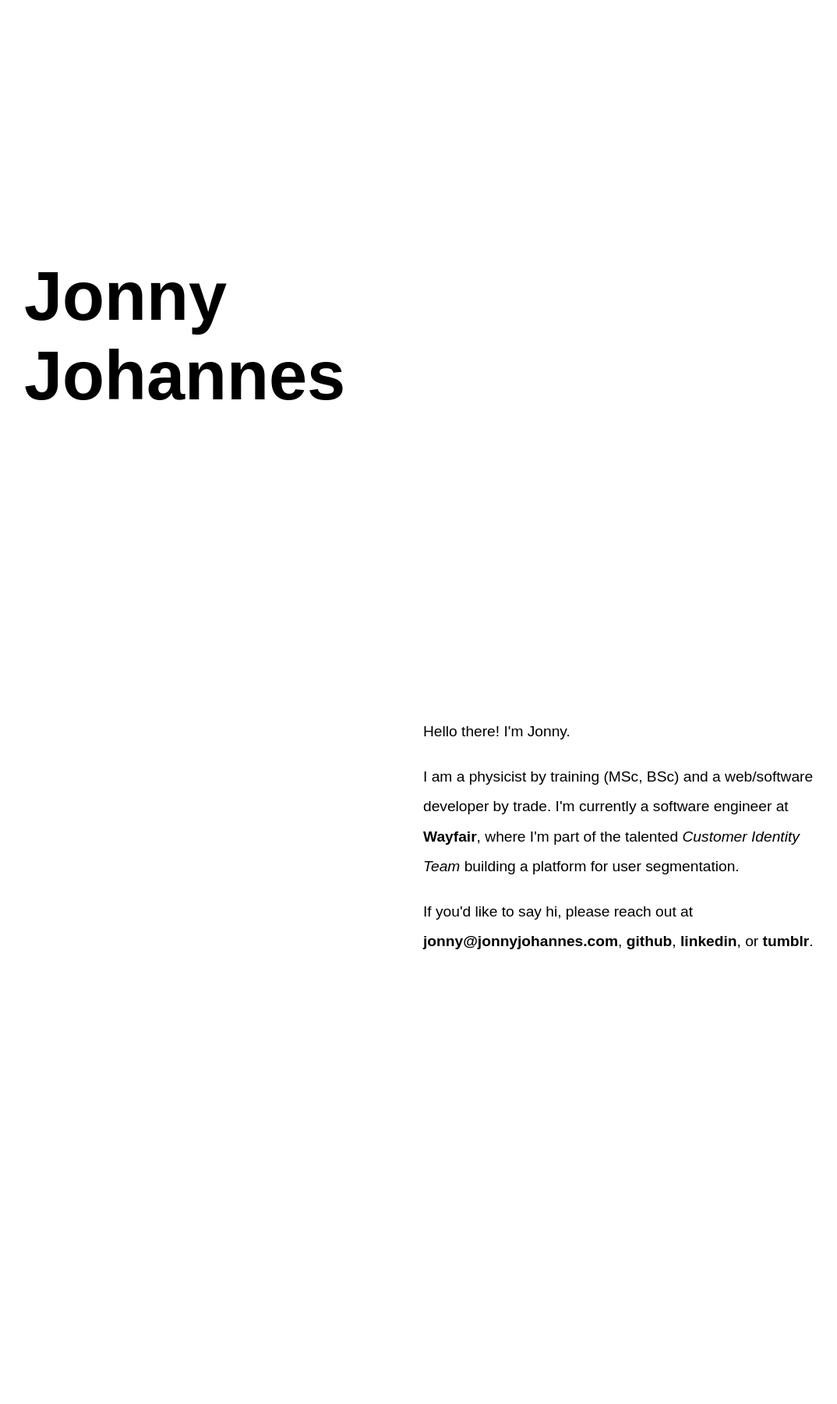
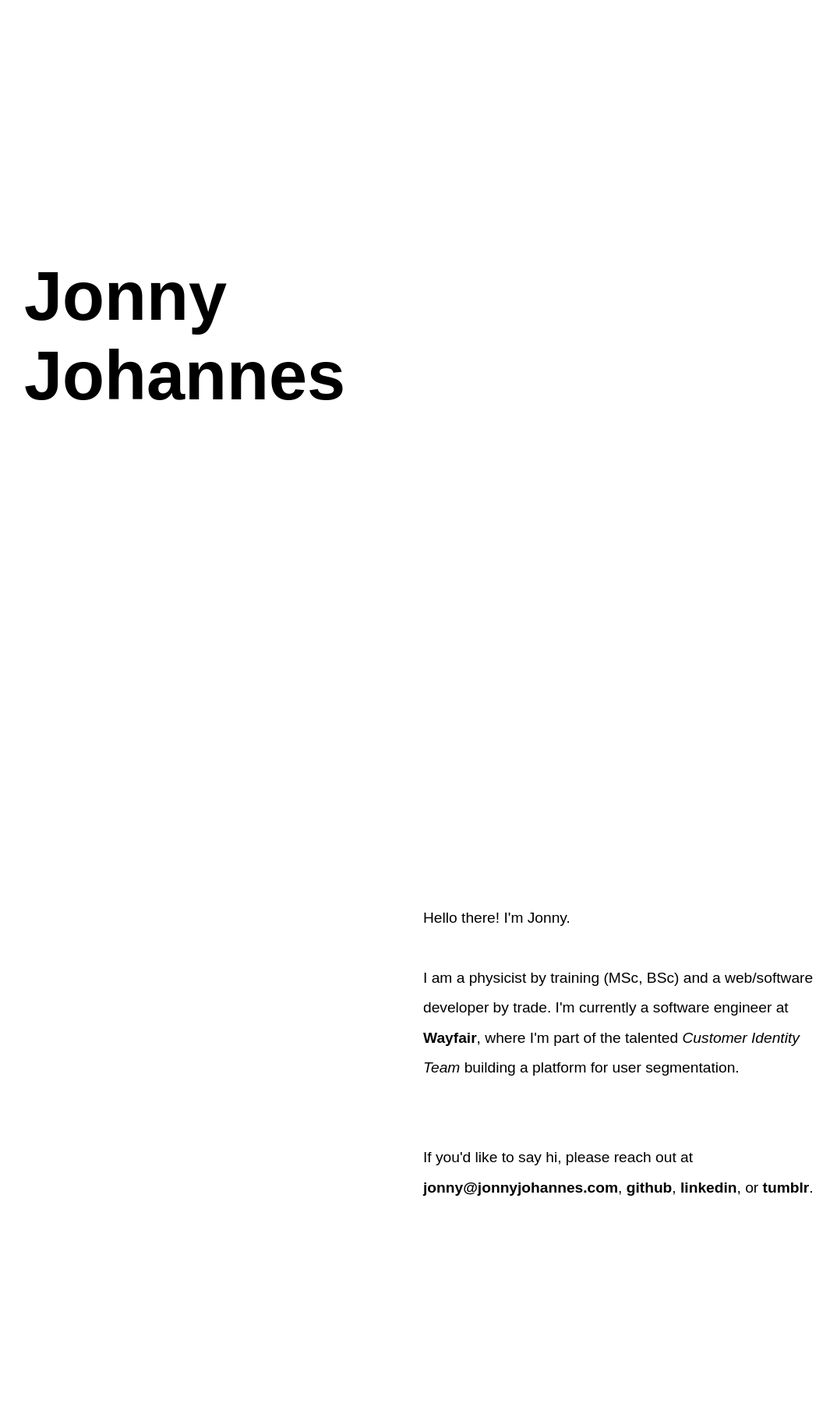
Before and after one commit to jonnyjohannes/jonnyjohannes.github.io, a Jekyll site: the page built from index.html, in a window 1280 px wide. Shown: the whole page at 78% size, without its empty margins (97-1171 px from the left). Built offline with Jekyll 4.4.1, drawn with Linux system fonts in a browser that asks for light colours; nearby versions of some CDN libraries; some web fonts are replaced; before the commit the page ends 1552 px from its top, so only the background shows below that.

Commit message:
flex center about section.

```diff
--- a/assets/stylesheets/_about.scss
+++ b/assets/stylesheets/_about.scss
@@ -5,16 +5,17 @@
   top: 100vh;
   left: 50%;
   right: 10%;
-  padding-bottom: 34vh;
+  background: #ffffff;
+  display: flex;
+  justify-content: center;
+  flex-direction: column;
+  height: 100vh;
 
-  @media screen and (max-width:667px) {
-    font-size: 18px;
+  @media screen and (max-width:1000px) {
     font-size: 4.8vw;
     line-height: 9vw;;
     padding: 10%;
-    background: #ffffff;
     left: 0;
     right: 0;
-    padding-bottom: 34vh;
   }
 }
--- a/assets/stylesheets/_global.scss
+++ b/assets/stylesheets/_global.scss
@@ -4,7 +4,6 @@ body {
   color: #000000;
   font-family: 'Inter UI', sans-serif;
   margin: 0;
-  display: grid;
 }
 
 a {
--- a/assets/stylesheets/_header.scss
+++ b/assets/stylesheets/_header.scss
@@ -4,11 +4,9 @@
     position: fixed;
     top: 30%;
     left: 10%;
-    font-size: 112px;
     font-size: 6.9vw;
 
-    @media screen and (max-width:667px) {
-      font-size: 68px;
+    @media screen and (max-width:1000px) {
       font-size: 18vw;
     }
   }
```
